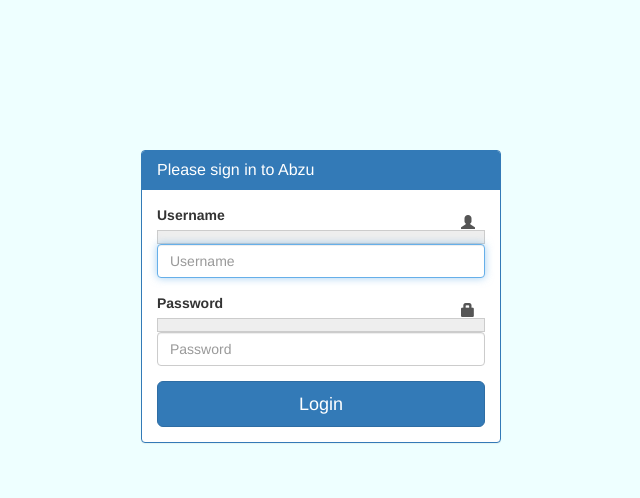
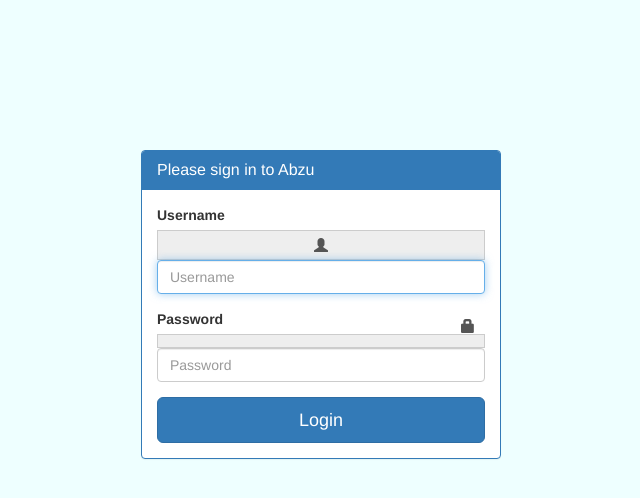
Before and after one commit to jacobm001/independence_water, a PHP site: page /login.php in a window 1280 px wide. Shown: the top 498 px of the page, without its empty margins (319-959 px from the left). Run offline with PHP 8.4, Linux system fonts and the light colour scheme.

Commit message:
no feedback

```diff
--- a/login.php
+++ b/login.php
@@ -33,9 +33,9 @@ session_start();//session starts here
 				<div class="panel-body">
 					<form role="form" method="post" action="login.php">
 						<fieldset>
-							<div class="form-group has-feedback has-feedback-left">
+							<div class="form-group">
 								<label class="control-label">Username</label>
-								<span class="input-group-addon"><i class="glyphicon glyphicon-user form-control-feedback"></i></span>
+								<span class="input-group-addon"><i class="glyphicon glyphicon-user"></i></span>
 								<input class="form-control" placeholder="Username" name="username" type="text" autofocus>
 							</div>
 							<div class="form-group has-feedback has-feedback-left">
```
